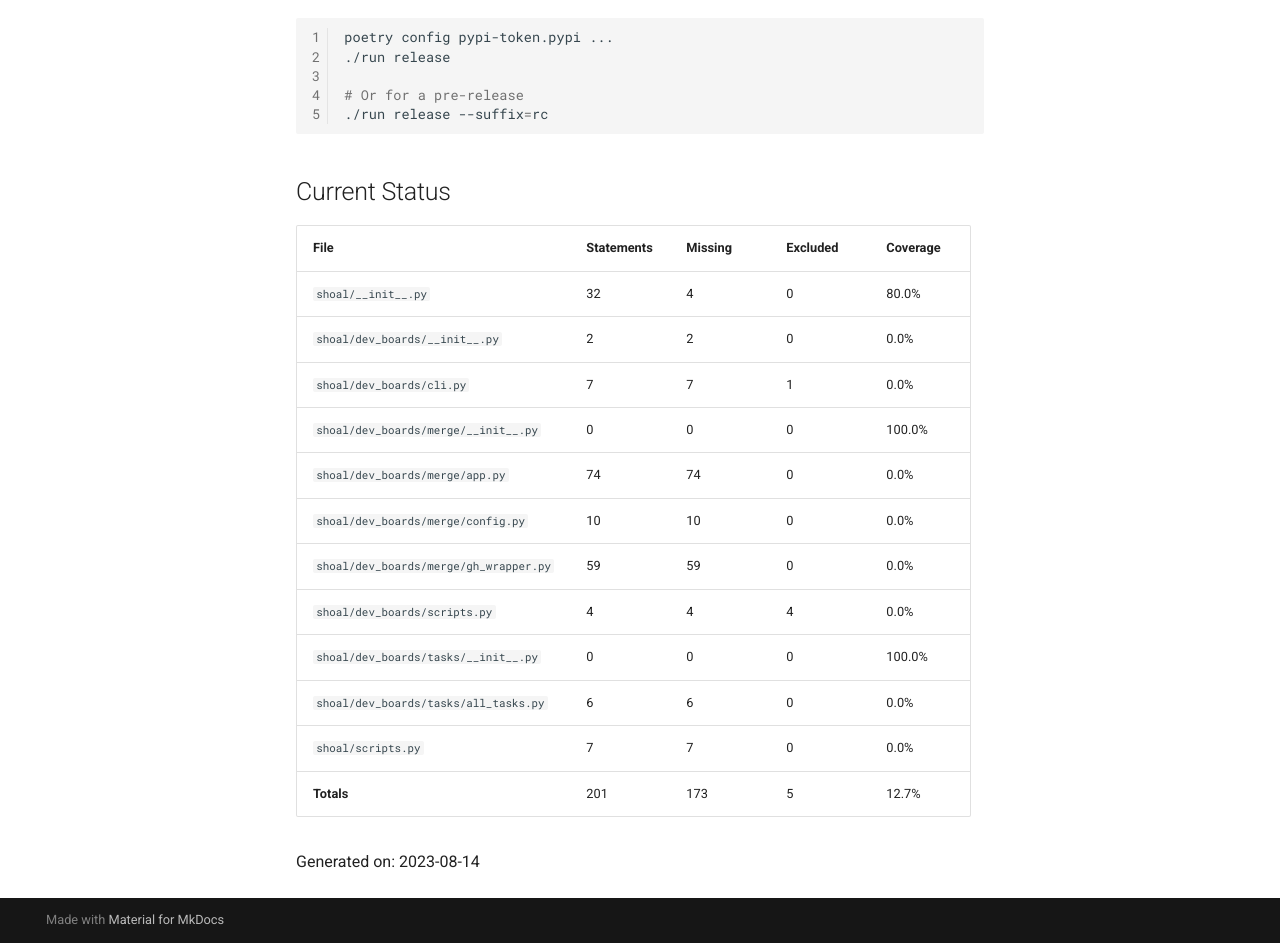
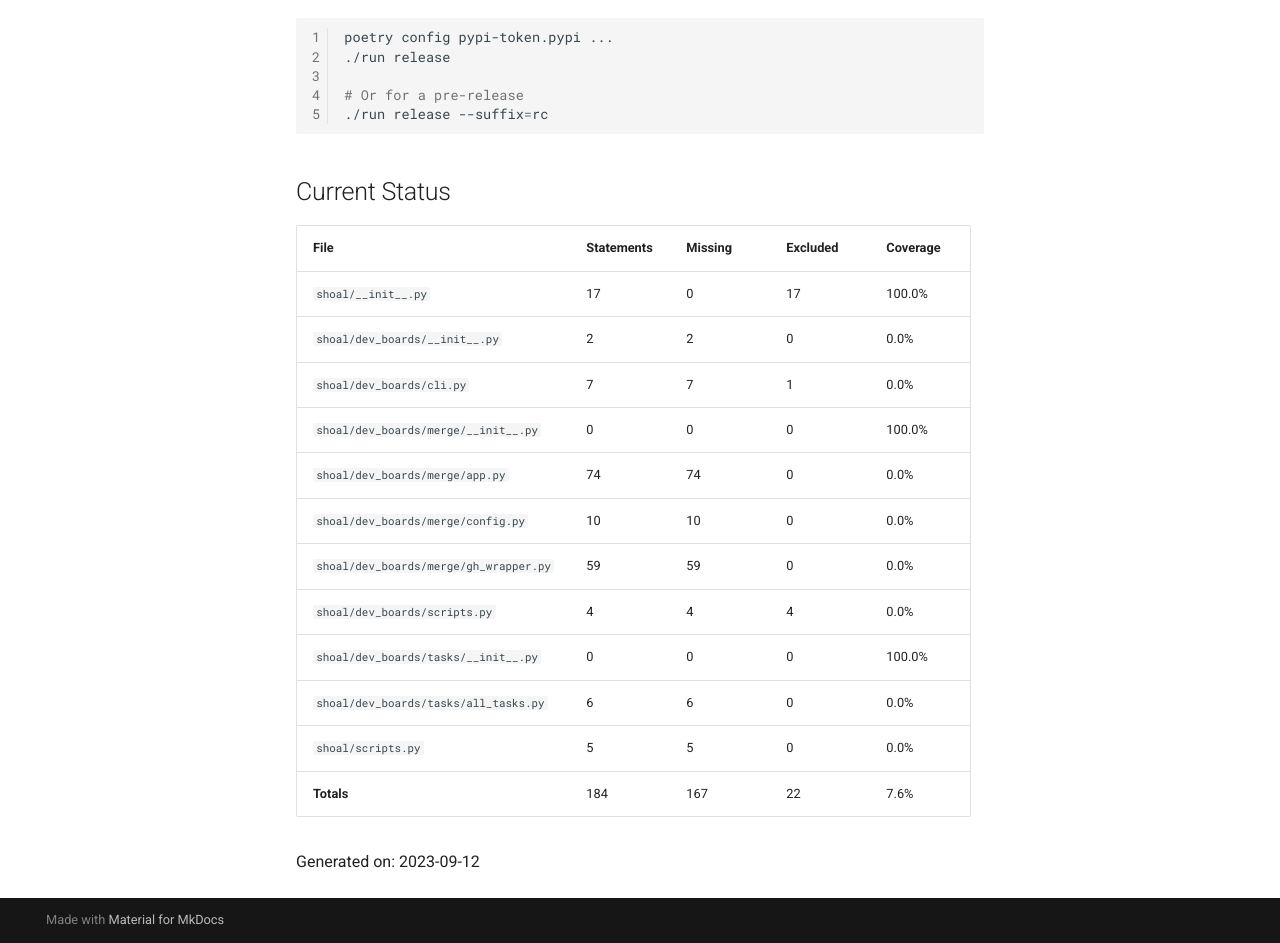
Before and after one commit to KyleKing/shoal, an MkDocs documentation site: the page built from docs/docs/DEVELOPER_GUIDE.md, in a window 1280 px wide and 1400 px high, scrolled down 375 px. Shown: the part 457-1400 px from the top of the window. Built offline with MkDocs 1.6.1 and Material for MkDocs 9.7.7, drawn with Linux system fonts in a browser that asks for light colours; comment, search, counter and statistics services are not loaded.

Commit message:
ci: poetry update

```diff
--- a/docs/docs/DEVELOPER_GUIDE.md
+++ b/docs/docs/DEVELOPER_GUIDE.md
@@ -46,7 +46,7 @@ poetry config pypi-token.pypi ...
 <!-- {cts} COVERAGE -->
 | File                                   |   Statements |   Missing |   Excluded | Coverage   |
 |----------------------------------------|--------------|-----------|------------|------------|
-| `shoal/__init__.py`                    |           32 |         4 |          0 | 80.0%      |
+| `shoal/__init__.py`                    |           17 |         0 |         17 | 100.0%     |
 | `shoal/dev_boards/__init__.py`         |            2 |         2 |          0 | 0.0%       |
 | `shoal/dev_boards/cli.py`              |            7 |         7 |          1 | 0.0%       |
 | `shoal/dev_boards/merge/__init__.py`   |            0 |         0 |          0 | 100.0%     |
@@ -56,8 +56,8 @@ poetry config pypi-token.pypi ...
 | `shoal/dev_boards/scripts.py`          |            4 |         4 |          4 | 0.0%       |
 | `shoal/dev_boards/tasks/__init__.py`   |            0 |         0 |          0 | 100.0%     |
 | `shoal/dev_boards/tasks/all_tasks.py`  |            6 |         6 |          0 | 0.0%       |
-| `shoal/scripts.py`                     |            7 |         7 |          0 | 0.0%       |
-| **Totals**                             |          201 |       173 |          5 | 12.7%      |
+| `shoal/scripts.py`                     |            5 |         5 |          0 | 0.0%       |
+| **Totals**                             |          184 |       167 |         22 | 7.6%       |
 
-Generated on: 2023-08-14
+Generated on: 2023-09-12
 <!-- {cte} -->
--- a/docs/gen_ref_nav.py
+++ b/docs/gen_ref_nav.py
@@ -1,4 +1,3 @@
-# noqa: INP001
 """Generate the code reference pages and navigation.
 
 Copied from:
```
Also changed, not shown: 2 other files.
